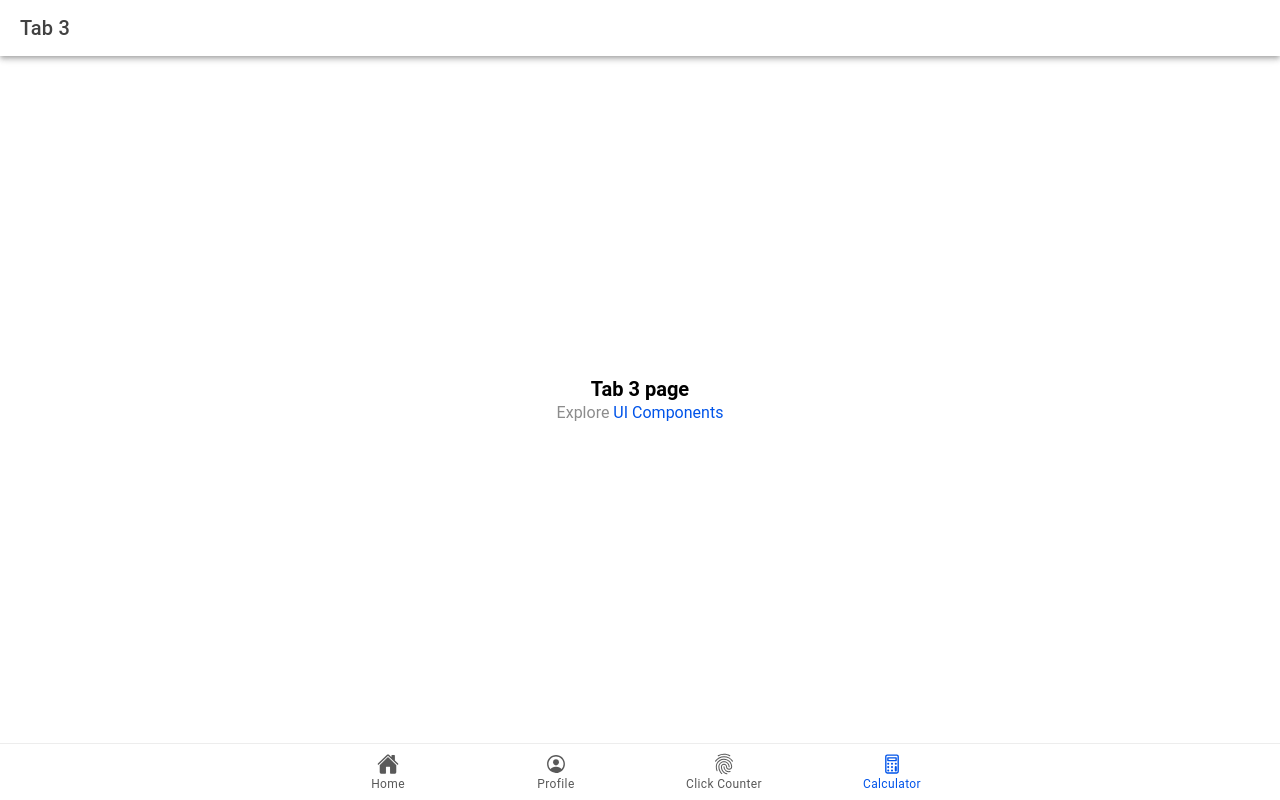
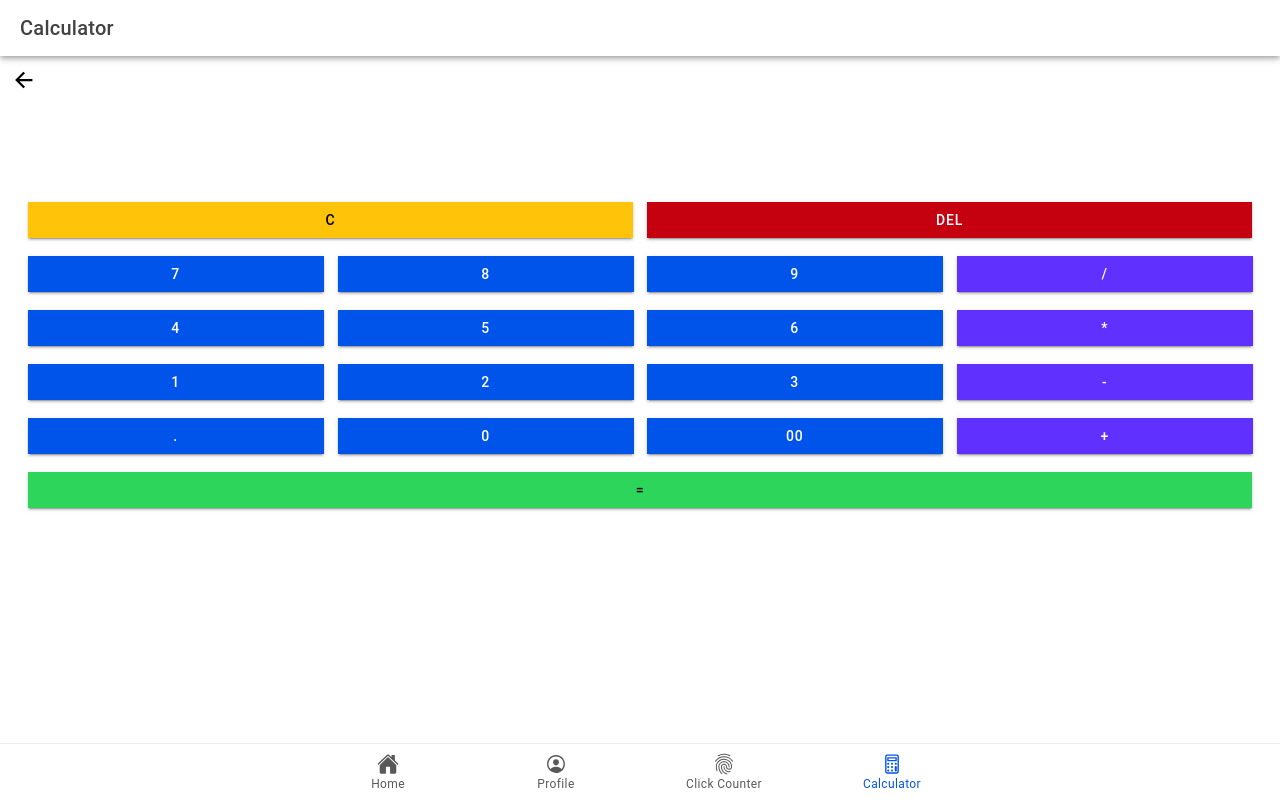
Before and after one commit to marychristorrentirasy/ion-t-sy, a React (Vite) app: page /tab3 in a window 1280 px wide. Built offline with nearby package versions, Linux system fonts and the light colour scheme.

Commit message:
added calculator design

```diff
--- a/src/pages/Tab3.tsx
+++ b/src/pages/Tab3.tsx
@@ -1,25 +1,121 @@
-import { IonContent, IonHeader, IonPage, IonTitle, IonToolbar } from '@ionic/react';
-import ExploreContainer from '../components/ExploreContainer';
+import React, { useState } from 'react';
+import { IonContent, IonHeader, IonPage, IonTitle, IonToolbar, IonButton, IonGrid, IonRow, IonCol, IonInput, IonButtons, IonBackButton } from '@ionic/react';
 import './Tab3.css';
 
-const Tab3: React.FC = () => {
+const Calculator: React.FC = () => {
+  const [input, setInput] = useState<string>('');
+
+  const handleInput = (value: string) => {
+    setInput(input + value);
+  };
+
+  const handleClear = () => {
+    setInput('');
+  };
+
+  const handleDelete = () => {
+    setInput(input.slice(0, -1));
+  };
+
+  const handleCalculate = () => {
+    try {
+      setInput(eval(input).toString());
+    } catch (error) {
+      setInput('Error');
+    }
+  };
+
   return (
-    <IonPage>
-      <IonHeader>
-        <IonToolbar>
-          <IonTitle>Tab 3</IonTitle>
-        </IonToolbar>
-      </IonHeader>
-      <IonContent fullscreen>
-        <IonHeader collapse="condense">
+      <IonPage>
+        <IonHeader>
           <IonToolbar>
-            <IonTitle size="large">Tab 3</IonTitle>
+            <IonTitle>Calculator</IonTitle>
           </IonToolbar>
         </IonHeader>
-        <ExploreContainer name="Tab 3 page" />
+        <IonButtons slot="start">
+          <IonBackButton defaultHref="/" />
+        </IonButtons>
+        <IonContent fullscreen className="ion-padding" style={{ backgroundColor: 'dark' }}>
+          <IonGrid>
+            <IonRow>
+              <IonCol size="12">
+                <IonInput style={{ fontSize: '50px' }} value={input} readonly={true} className="ion-text-right" />
+              </IonCol>
+            </IonRow>
+
+          <IonRow>
+            <IonCol size="6">
+              <IonButton id="btns" expand="full" color="warning" onClick={handleClear}>C</IonButton>
+            </IonCol>
+            <IonCol size="6">
+              <IonButton id="btns" expand="full" color="danger" onClick={handleDelete}>DEL</IonButton>
+            </IonCol>
+          </IonRow>
+          <IonRow>
+            <IonCol size="3">
+              <IonButton id="btns" expand="full" color="primary" onClick={() => handleInput('7')}>7</IonButton>
+            </IonCol>
+            <IonCol size="3">
+              <IonButton id="btns" expand="full" color="primary" onClick={() => handleInput('8')}>8</IonButton>
+            </IonCol>
+            <IonCol size="3">
+              <IonButton id="btns" expand="full" color="primary" onClick={() => handleInput('9')}>9</IonButton>
+            </IonCol>
+            <IonCol size="3">
+              <IonButton id="btns" expand="full" color="tertiary" onClick={() => handleInput('/')}>/</IonButton>
+            </IonCol>
+          </IonRow>
+          <IonRow>
+            <IonCol size="3">
+              <IonButton id="btns" expand="full" color="primary" onClick={() => handleInput('4')}>4</IonButton>
+            </IonCol>
+            <IonCol size="3">
+              <IonButton id="btns" expand="full" color="primary" onClick={() => handleInput('5')}>5</IonButton>
+            </IonCol>
+            <IonCol size="3">
+              <IonButton id="btns" expand="full" color="primary" onClick={() => handleInput('6')}>6</IonButton>
+            </IonCol>
+            <IonCol size="3">
+              <IonButton id="btns" expand="full" color="tertiary" onClick={() => handleInput('*')}>*</IonButton>
+            </IonCol>
+          </IonRow>
+          <IonRow>
+            <IonCol size="3">
+              <IonButton id="btns" expand="full" color="primary" onClick={() => handleInput('1')}>1</IonButton>
+            </IonCol>
+            <IonCol size="3">
+              <IonButton id="btns" expand="full" color="primary" onClick={() => handleInput('2')}>2</IonButton>
+            </IonCol>
+            <IonCol size="3">
+              <IonButton id="btns" expand="full" color="primary" onClick={() => handleInput('3')}>3</IonButton>
+            </IonCol>
+            <IonCol size="3">
+              <IonButton id="btns" expand="full" color="tertiary" onClick={() => handleInput('-')}>-</IonButton>
+            </IonCol>
+          </IonRow>
+          <IonRow>
+            <IonCol size="3">
+              <IonButton id="btns" expand="full" color="primary" onClick={() => handleInput('.')}>.</IonButton>
+            </IonCol>
+            <IonCol size="3">
+              <IonButton id="btns" expand="full" color="primary" onClick={() => handleInput('0')}>0</IonButton>
+            </IonCol>
+            <IonCol size="3">
+              <IonButton id="btns" expand="full" color="primary" onClick={() => handleInput('00')}>00</IonButton>
+            </IonCol>
+            <IonCol size="3">
+              <IonButton id="btns" expand="full" color="tertiary" onClick={() => handleInput('+')}>+</IonButton>
+            </IonCol>
+          </IonRow>
+          <IonRow>
+            <IonCol size="12">
+              <IonButton id="btns" expand="full" color="success" onClick={handleCalculate}>=</IonButton>
+            </IonCol>
+          </IonRow>
+        </IonGrid>
       </IonContent>
     </IonPage>
   );
 };
 
-export default Tab3;
+export default Calculator;
```
